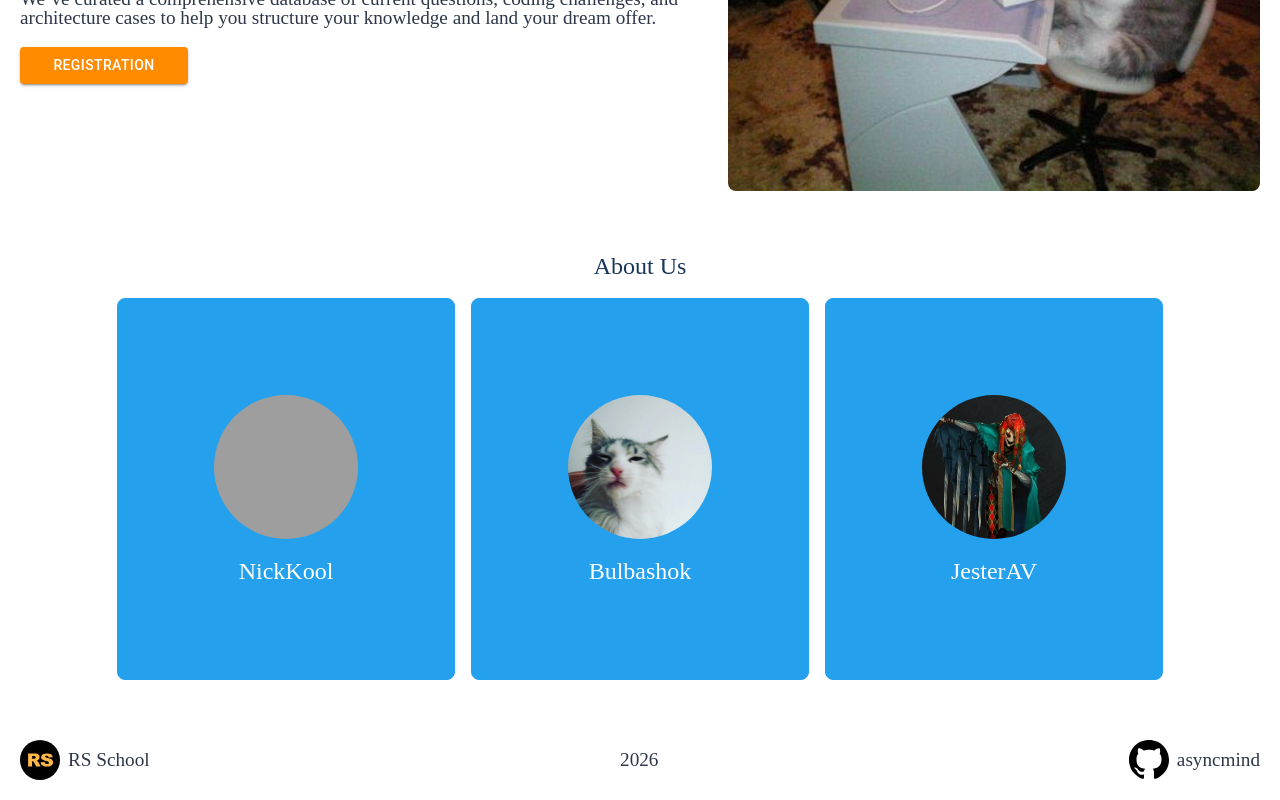
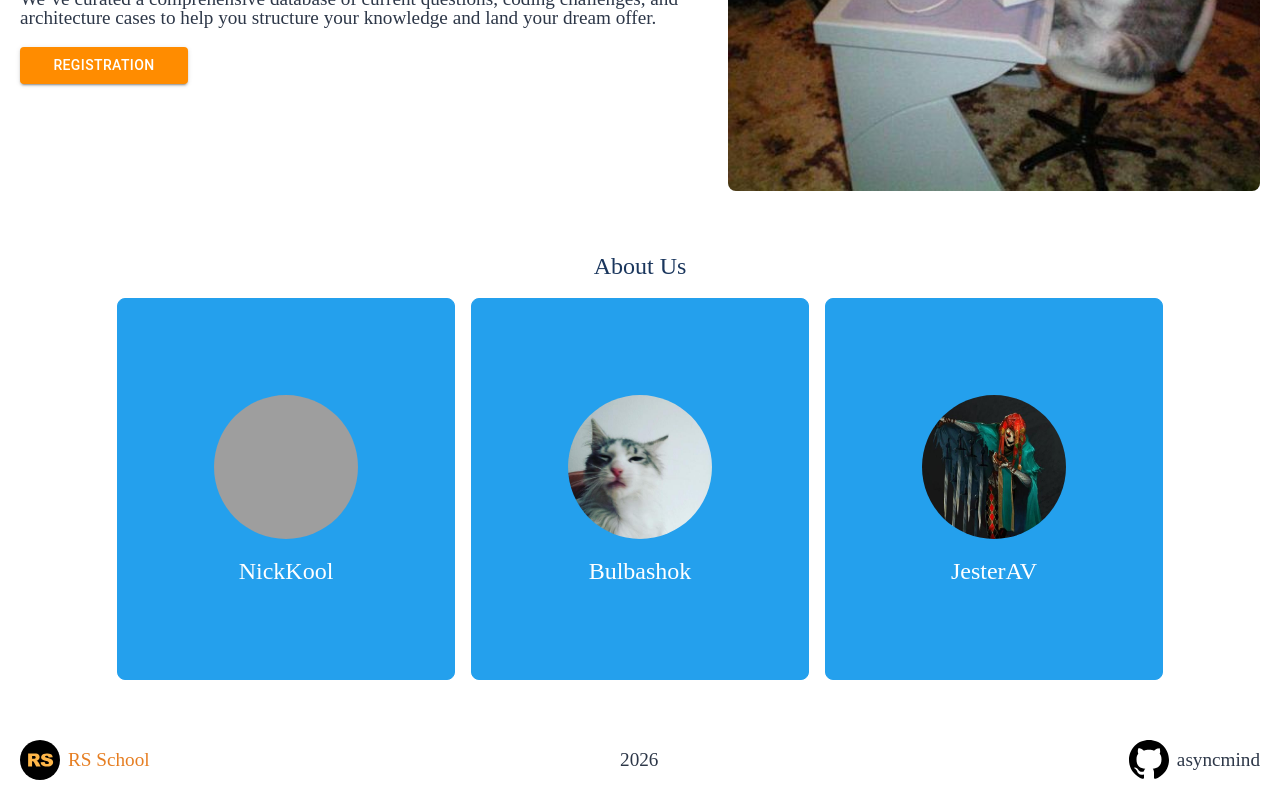
Before and after one commit to Bulbashok/interview-prep, a React (Vite) app: page / in a window 1280 px wide. In both pictures the pointer is over the element "RS School". Shown: the part 329-1129 px from the top of the page. Built offline with nearby package versions, Linux system fonts and the light colour scheme; grey boxes are pictures that could not be loaded.

Commit message:
style: add hover style for link in footer

```diff
--- a/src/pages/home/footer/footer.scss
+++ b/src/pages/home/footer/footer.scss
@@ -15,6 +15,9 @@
     &__title {
       font-size: 1.2em;
       color: var(--primary-text-color);
+    }
+    &:hover &__title {
+      color: var(--btn-cta-hover);
     }
   }
 
@@ -35,5 +38,8 @@
       font-size: 1.2em;
       color: var(--primary-text-color);
     }
+    &:hover &__title {
+      color: var(--btn-cta-hover);
+    }
   }
 }
```
Also changed, not shown: src/assets/svg/language.svg (added).
